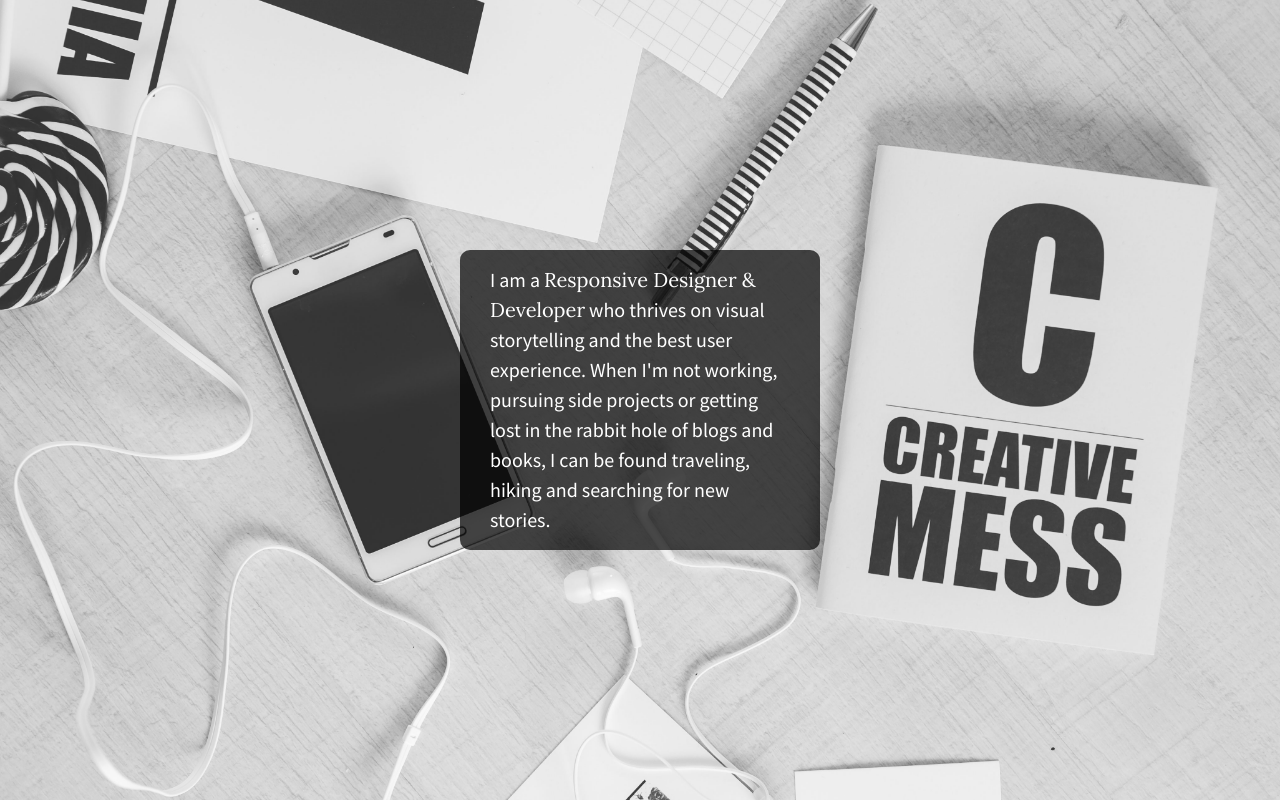
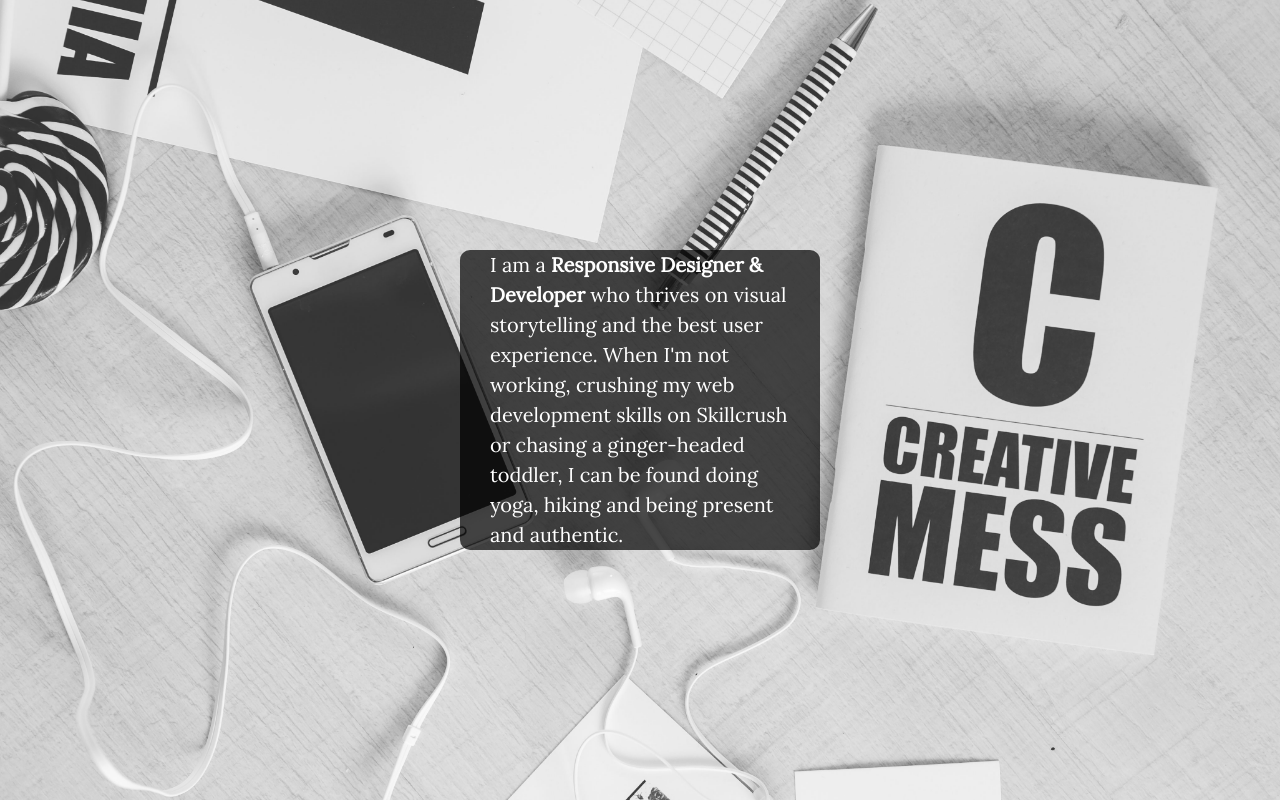
Before and after one commit to jessdan28/flexbox-centering-206, a plain HTML site: page index.html in a window 1280 px wide. Drawn offline with nearby package versions, Linux system fonts and the light colour scheme.

Commit message:
content changes

```diff
--- a/css/main.css
+++ b/css/main.css
@@ -122,7 +122,7 @@ body {
     background: #222;
     background:rgba(0,0,0,0.7);
     color: #fff;
-    font-family: 'Source Sans Pro', sans-serif;
+    font-family: 'Lora', sans-serif;
     font-weight: 300;
     font-size: 1.25em;
     line-height: 1.5em;
@@ -134,6 +134,7 @@ body {
 
 #content p span {
     font-family: 'Lora', sans-serif;
+    font-weight: 700;
 }
 
 
--- a/index.html
+++ b/index.html
@@ -24,7 +24,7 @@
 
         <section class="wrapper">
             <div id="content">
-                <p>I am a <span>Responsive Designer & Developer</span> who thrives on visual storytelling and the best user experience. When I'm not working, pursuing side projects or getting lost in the rabbit hole of blogs and books, I can be found traveling, hiking and searching for new stories.</p>
+                <p>I am a <span>Responsive Designer & Developer</span> who thrives on visual storytelling and the best user experience. When I'm not working, crushing my web development skills on Skillcrush or chasing a ginger-headed toddler, I can be found doing yoga, hiking and being present and authentic.</p>
             </div>
         </section>
 
```
